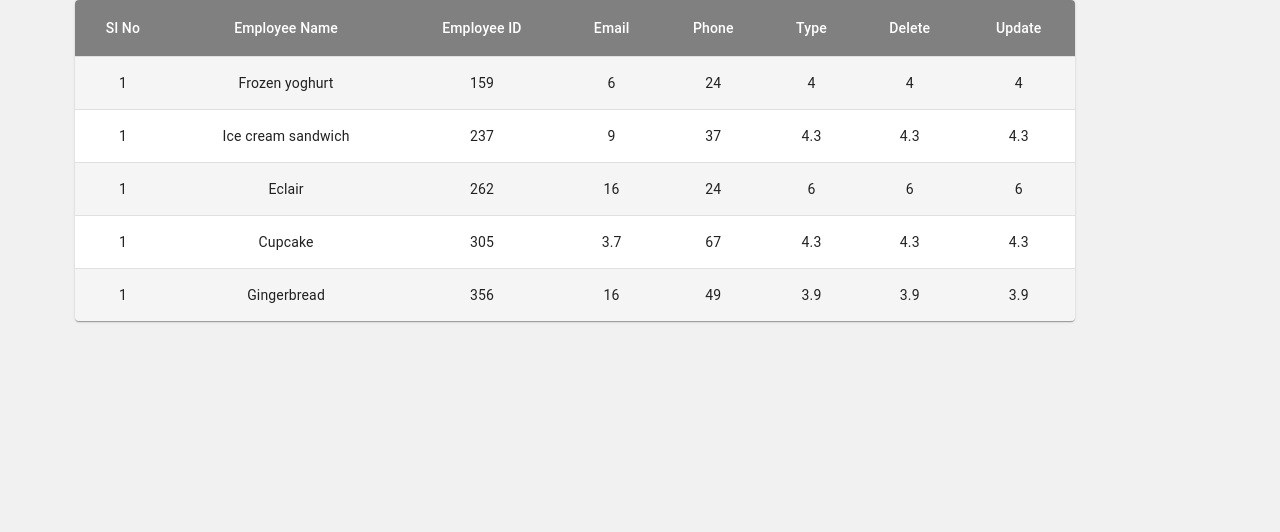
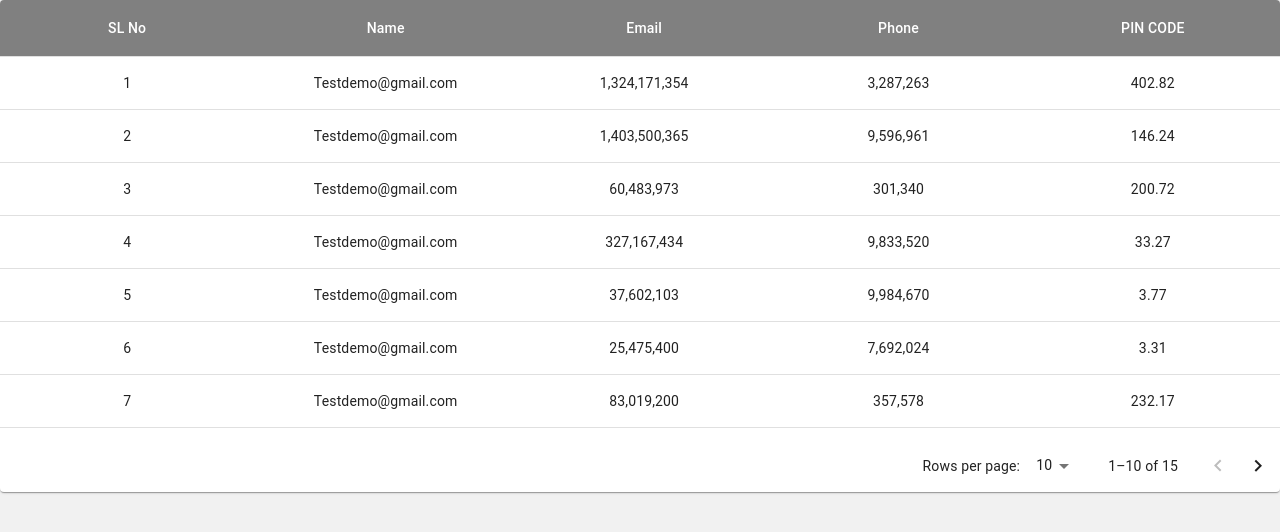
Before and after one commit to KiranLali1827/eCommTask, a React (Create React App) app: page /Userslist in a window 1280 px wide. Shown: the top 532 px of the page. Built offline with nearby package versions, Linux system fonts and the light colour scheme.

Commit message:
Login and Registration Page Added

```diff
--- a/src/App.js
+++ b/src/App.js
@@ -6,6 +6,7 @@ import User from "./pages/users/user";
 import Signup from "./pages/Signup/Signup";
 import Createuser from "./pages/users/Createuser";
 import Userslist from "./pages/users/Userslist";
+import Employeelist from "./pages/users/Employeelist";
 
 
 // function App() {
@@ -63,6 +64,7 @@ function App() {
           <Route path="/Signup" element={<Signup />} exact />
           <Route path="/Createuser" element={<Createuser />} exact />
           <Route path="/Userslist" element={<Userslist />} exact />
+          <Route path="/Employeelist" element={<Employeelist />} exact />
 
 
         </Route>
--- a/src/pages/login/Login.js
+++ b/src/pages/login/Login.js
@@ -1,12 +1,125 @@
-import './login.scss'
+import React from "react";
+import Avatar from "@material-ui/core/Avatar";
+import Button from "@material-ui/core/Button";
+import CssBaseline from "@material-ui/core/CssBaseline";
+import TextField from "@material-ui/core/TextField";
+import FormControlLabel from "@material-ui/core/FormControlLabel";
+import Checkbox from "@material-ui/core/Checkbox";
+import Link from "@material-ui/core/Link";
+import Paper from "@material-ui/core/Paper";
+import Box from "@material-ui/core/Box";
+import Grid from "@material-ui/core/Grid";
+import LockOutlinedIcon from "@material-ui/icons/LockOutlined";
+import Typography from "@material-ui/core/Typography";
+import { makeStyles } from "@material-ui/core/styles";
+
+const MadeWithLove = () => (
+  <Typography variant="body2" color="textSecondary" align="center">
 
 
+  </Typography>
+);
+
+const useStyles = makeStyles(theme => ({
+  root: {
+    height: "100vh"
+  },
+  image: {
+    backgroundImage: "url(https://source.unsplash.com/random)",
+    backgroundRepeat: "no-repeat",
+    backgroundSize: "cover",
+    backgroundPosition: "center"
+  },
+  paper: {
+    margin: theme.spacing(8, 4),
+    display: "flex",
+    flexDirection: "column",
+    alignItems: "center"
+  },
+  avatar: {
+    margin: theme.spacing(1),
+    backgroundColor: theme.palette.secondary.main
+  },
+  form: {
+    width: "100%", // Fix IE 11 issue.
+    marginTop: theme.spacing(1)
+  },
+  submit: {
+    margin: theme.spacing(3, 0, 2)
+  }
+}));
+
 const Login = () => {
+  const classes = useStyles();
+
   return (
-    <div><h1>
-      Create User build table here</h1></div>
+    <Grid container component="main" className={classes.root}>
+      <CssBaseline />
+      <Grid item xs={false} sm={4} md={7} className={classes.image} />
+      <Grid item xs={12} sm={8} md={5} component={Paper} elevation={6} square>
+        <div className={classes.paper}>
+          <Avatar className={classes.avatar}>
+            <LockOutlinedIcon />
+          </Avatar>
+          <Typography component="h1" variant="h5">
+            Sign in
+          </Typography>
+          <form className={classes.form} noValidate>
+            <TextField
+              variant="outlined"
+              margin="normal"
+              required
+              fullWidth
+              id="email"
+              label="Email Address"
+              name="email"
+              autoComplete="email"
+              autoFocus
+            />
+            <TextField
+              variant="outlined"
+              margin="normal"
+              required
+              fullWidth
+              name="password"
+              label="Password"
+              type="password"
+              id="password"
+              autoComplete="current-password"
+            />
+            <FormControlLabel
+              control={<Checkbox value="remember" color="primary" />}
+              label="Remember me"
+            />
+            <Button
+              type="submit"
+              fullWidth
+              variant="contained"
+              color="primary"
+              className={classes.submit}
+            >
+              Sign In
+            </Button>
+            <Grid container>
+              <Grid item xs>
+                <Link href="#" variant="body2">
+                  Forgot password?
+                </Link>
+              </Grid>
+              <Grid item>
+                <Link href="/signup" variant="body2">
+                  {"Don't have an account? Sign Up"}
+                </Link>
+              </Grid>
+            </Grid>
+            <Box mt={5}>
+              <MadeWithLove />
+            </Box>
+          </form>
+        </div>
+      </Grid>
+    </Grid>
+  );
+};
 
-  )
-}
-
-export default Login
+export default Login;
--- a/src/pages/users/Createuser.scss
+++ /dev/null
@@ -1,29 +0,0 @@
-$small: 360px;
-$small_medium: 375px;
-$medium: 900px;
-$isBigScreen: 1824px;
-$isTabletOrMobile: 1224px;
-$isPortrait: '(orientation: portrait)';
-$isRetina: 2dppx;
-$isDesktopOrLaptop: 1224px;
-$isBigScreen: 1824px;
-
-
-.productCust {
-background-color: white;
-width: 80vw;
-margin-left: 40px;
-}
-
-
-    // body {
-    //     .productCust {
-    //        margin-top: 23vw;
-
-    //         h2 {
-    //             color: white;
-    //             font-family: sans-serif;
-    //         }
-
-    //     }
-    // }
--- /dev/null
+++ b/src/pages/users/Employeelist.js
@@ -0,0 +1,79 @@
+import * as React from 'react';
+import { styled } from '@mui/material/styles';
+import Table from '@mui/material/Table';
+import TableBody from '@mui/material/TableBody';
+import TableCell, { tableCellClasses } from '@mui/material/TableCell';
+import TableContainer from '@mui/material/TableContainer';
+import TableHead from '@mui/material/TableHead';
+import TableRow from '@mui/material/TableRow';
+import Paper from '@mui/material/Paper';
+import { grey } from '@mui/material/colors';
+
+const StyledTableCell = styled(TableCell)(({ theme }) => ({
+  [`&.${tableCellClasses.body}`]: {
+    fontSize: 14,
+
+  },
+
+}));
+
+const StyledTableRow = styled(TableRow)(({ theme }) => ({
+  '&:nth-of-type(odd)': {
+    backgroundColor: theme.palette.action.hover,
+  },
+  // hide last border
+  '&:last-child td, &:last-child th': {
+    border: 0,
+  },
+}));
+
+function createData(name, calories, fat, carbs, protein) {
+  return { name, calories, fat, carbs, protein };
+}
+
+const rows = [
+  createData('Frozen yoghurt', 159, 6.0, 24, 4.0),
+  createData('Ice cream sandwich', 237, 9.0, 37, 4.3),
+  createData('Eclair', 262, 16.0, 24, 6.0),
+  createData('Cupcake', 305, 3.7, 67, 4.3),
+  createData('Gingerbread', 356, 16.0, 49, 3.9),
+];
+
+export default function Employeelist() {
+  return (
+    <TableContainer style={{width:'1000px', marginLeft:'75px'}} component={Paper}>
+      <Table  aria-label="customized table">
+        <TableHead>
+          <TableRow>
+          <StyledTableCell style={{backgroundColor:'grey', color:'white', textAlign:'center'}} >Sl No </StyledTableCell>
+            <StyledTableCell style={{backgroundColor:'grey', color:'white', textAlign:'center'}} >Employee Name </StyledTableCell>
+            <StyledTableCell style={{backgroundColor:'grey', color:'white', textAlign:'center'}} >Employee ID </StyledTableCell>
+            <StyledTableCell style={{backgroundColor:'grey', color:'white', textAlign:'center'}} >Email</StyledTableCell>
+            <StyledTableCell style={{backgroundColor:'grey', color:'white', textAlign:'center'}} >Phone</StyledTableCell>
+            <StyledTableCell style={{backgroundColor:'grey', color:'white', textAlign:'center'}}>Type</StyledTableCell>
+            <StyledTableCell style={{backgroundColor:'grey', color:'white', textAlign:'center'}}>Delete</StyledTableCell>
+            <StyledTableCell style={{backgroundColor:'grey', color:'white', textAlign:'center'}}>Update</StyledTableCell>
+          </TableRow>
+        </TableHead>
+        <TableBody>
+          {rows.map((row) => (
+            <StyledTableRow  key={row.name}>
+              <StyledTableCell style={{textAlign:'center'}} component="th" scope="row">
+               1
+              </StyledTableCell>
+              <StyledTableCell style={{textAlign:'center'}} component="th" scope="row">
+                {row.name}
+              </StyledTableCell>
+              <StyledTableCell  style={{textAlign:'center'}} >{row.calories}</StyledTableCell>
+              <StyledTableCell style={{textAlign:'center'}} >{row.fat}</StyledTableCell>
+              <StyledTableCell style={{textAlign:'center'}}>{row.carbs}</StyledTableCell>
+              <StyledTableCell style={{textAlign:'center'}}>{row.protein}</StyledTableCell>
+              <StyledTableCell style={{textAlign:'center'}} >{row.protein}</StyledTableCell>
+              <StyledTableCell style={{textAlign:'center'}}>{row.protein}</StyledTableCell>
+            </StyledTableRow>
+          ))}
+        </TableBody>
+      </Table>
+    </TableContainer>
+  );
+}
--- a/src/pages/users/Userslist.js
+++ b/src/pages/users/Userslist.js
@@ -1,79 +1,123 @@
 import * as React from 'react';
-import { styled } from '@mui/material/styles';
+import Paper from '@mui/material/Paper';
 import Table from '@mui/material/Table';
 import TableBody from '@mui/material/TableBody';
-import TableCell, { tableCellClasses } from '@mui/material/TableCell';
+import TableCell from '@mui/material/TableCell';
 import TableContainer from '@mui/material/TableContainer';
 import TableHead from '@mui/material/TableHead';
+import TablePagination from '@mui/material/TablePagination';
 import TableRow from '@mui/material/TableRow';
-import Paper from '@mui/material/Paper';
-import { grey } from '@mui/material/colors';
 
-const StyledTableCell = styled(TableCell)(({ theme }) => ({
-  [`&.${tableCellClasses.body}`]: {
-    fontSize: 14,
+const columns = [
+  { id: 'name', label: 'SL No', minWidth: 170 },
+  { id: 'code', label: 'Name', minWidth: 100 },
+  {
+    id: 'population',
+    label: 'Email',
+    minWidth: 170,
+    align: 'right',
+    format: (value) => value.toLocaleString('en-US'),
+  },
+  {
+    id: 'size',
+    label: 'Phone',
+    minWidth: 170,
+    align: 'right',
+    format: (value) => value.toLocaleString('en-US'),
+  },
+  {
+    id: 'density',
+    label: 'PIN CODE',
+    minWidth: 170,
+    align: 'right',
+    format: (value) => value.toFixed(2),
+  },
+];
 
-  },
-
-}));
-
-const StyledTableRow = styled(TableRow)(({ theme }) => ({
-  '&:nth-of-type(odd)': {
-    backgroundColor: theme.palette.action.hover,
-  },
-  // hide last border
-  '&:last-child td, &:last-child th': {
-    border: 0,
-  },
-}));
-
-function createData(name, calories, fat, carbs, protein) {
-  return { name, calories, fat, carbs, protein };
+function createData(name, code, population, size) {
+  const density = population / size;
+  return { name, code, population, size, density };
 }
 
 const rows = [
-  createData('Frozen yoghurt', 159, 6.0, 24, 4.0),
-  createData('Ice cream sandwich', 237, 9.0, 37, 4.3),
-  createData('Eclair', 262, 16.0, 24, 6.0),
-  createData('Cupcake', 305, 3.7, 67, 4.3),
-  createData('Gingerbread', 356, 16.0, 49, 3.9),
+  createData('1', 'Testdemo@gmail.com', 1324171354, 3287263),
+  createData('2', 'Testdemo@gmail.com', 1403500365, 9596961),
+  createData('3', 'Testdemo@gmail.com', 60483973, 301340),
+  createData('4', 'Testdemo@gmail.com', 327167434, 9833520),
+  createData('5', 'Testdemo@gmail.com', 37602103, 9984670),
+  createData('6', 'Testdemo@gmail.com', 25475400, 7692024),
+  createData('7', 'Testdemo@gmail.com', 83019200, 357578),
+  createData('8', 'Testdemo@gmail.com', 4857000, 70273),
+  createData('9', 'Testdemo@gmail.com', 126577691, 1972550),
+  createData('10', 'Testdemo@gmail.com', 126317000, 377973),
+  createData('11', 'Testdemo@gmail.com', 67022000, 640679),
+  createData('12', 'Testdemo@gmail.com', 67545757, 242495),
+  createData('13', 'Testdemo@gmail.com', 146793744, 17098246),
+  createData('14', 'Testdemo@gmail.com', 200962417, 923768),
+  createData('15', 'Testdemo@gmail.com', 210147125, 8515767),
 ];
 
-export default function CustomizedTables() {
+export default function Userslist() {
+  const [page, setPage] = React.useState(0);
+  const [rowsPerPage, setRowsPerPage] = React.useState(10);
+
+  const handleChangePage = (event, newPage) => {
+    setPage(newPage);
+  };
+
+  const handleChangeRowsPerPage = (event) => {
+    setRowsPerPage(+event.target.value);
+    setPage(0);
+  };
+
   return (
-    <TableContainer style={{width:'1000px', marginLeft:'75px'}} component={Paper}>
-      <Table  aria-label="customized table">
+    <Paper sx={{ width: '100%', overflow: 'hidden' }}>
+      <TableContainer sx={{ maxHeight: 440 }}>
+        <Table stickyHeader aria-label="sticky table">
           <TableHead>
             <TableRow>
-          <StyledTableCell style={{backgroundColor:'grey', color:'white', textAlign:'center'}} >Sl No </StyledTableCell>
-            <StyledTableCell style={{backgroundColor:'grey', color:'white', textAlign:'center'}} >Employee Name </StyledTableCell>
-            <StyledTableCell style={{backgroundColor:'grey', color:'white', textAlign:'center'}} >Employee ID </StyledTableCell>
-            <StyledTableCell style={{backgroundColor:'grey', color:'white', textAlign:'center'}} >Email</StyledTableCell>
-            <StyledTableCell style={{backgroundColor:'grey', color:'white', textAlign:'center'}} >Phone</StyledTableCell>
-            <StyledTableCell style={{backgroundColor:'grey', color:'white', textAlign:'center'}}>Type</StyledTableCell>
-            <StyledTableCell style={{backgroundColor:'grey', color:'white', textAlign:'center'}}>Delete</StyledTableCell>
-            <StyledTableCell style={{backgroundColor:'grey', color:'white', textAlign:'center'}}>Update</StyledTableCell>
+              {columns.map((column) => (
+                <TableCell
+                  key={column.id}
+                  align={column.align}
+                  style={{ minWidth: column.minWidth, backgroundColor:'grey', color:'white', textAlign:'center'}}
+                >
+                  {column.label}
+                </TableCell>
+              ))}
             </TableRow>
           </TableHead>
-        <TableBody>
-          {rows.map((row) => (
-            <StyledTableRow  key={row.name}>
-              <StyledTableCell style={{textAlign:'center'}} component="th" scope="row">
-               1
-              </StyledTableCell>
-              <StyledTableCell style={{textAlign:'center'}} component="th" scope="row">
-                {row.name}
-              </StyledTableCell>
-              <StyledTableCell  style={{textAlign:'center'}} >{row.calories}</StyledTableCell>
-              <StyledTableCell style={{textAlign:'center'}} >{row.fat}</StyledTableCell>
-              <StyledTableCell style={{textAlign:'center'}}>{row.carbs}</StyledTableCell>
-              <StyledTableCell style={{textAlign:'center'}}>{row.protein}</StyledTableCell>
-              <StyledTableCell style={{textAlign:'center'}} >{row.protein}</StyledTableCell>
-              <StyledTableCell style={{textAlign:'center'}}>{row.protein}</StyledTableCell>
-            </StyledTableRow>
-          ))}
+          <TableBody  >
+            {rows
+              .slice(page * rowsPerPage, page * rowsPerPage + rowsPerPage)
+              .map((row) => {
+                return (
+                  <TableRow hover role="checkbox" tabIndex={-1} key={row.code}>
+                    {columns.map((column) => {
+                      const value = row[column.id];
+                      return (
+                        <TableCell style={{textAlign:'center'}} key={column.id} align={column.align}>
+                          {column.format && typeof value === 'number'
+                            ? column.format(value)
+                            : value}
+                        </TableCell>
+                      );
+                    })}
+                  </TableRow>
+                );
+              })}
           </TableBody>
         </Table>
       </TableContainer>
+      <TablePagination
+        rowsPerPageOptions={[10, 25, 100]}
+        component="div"
+        count={rows.length}
+        rowsPerPage={rowsPerPage}
+        page={page}
+        onPageChange={handleChangePage}
+        onRowsPerPageChange={handleChangeRowsPerPage}
+      />
+    </Paper>
   );
 }
--- a/src/pages/users/user.js
+++ b/src/pages/users/user.js
@@ -5,7 +5,7 @@ import SegmentedControl from "./SegmentedControl";
 import { useNavigate } from "react-router-dom";
 import Createuser from "./Createuser";
 import Userslist from "./Userslist";
-
+import EmployeeList from './Employeelist'
 
 
 
@@ -31,13 +31,13 @@ const User = () => {
                   ref: useRef(),
                 },
                 {
-                  label: "Employee",
-                  value: "Employee",
+                  label: "User",
+                  value: "User",
                   ref: useRef(),
                 },
                 {
-                  label: "User",
-                  value: "User",
+                  label: "Employee",
+                  value: "Employee",
                   ref: useRef(),
                 }
               ]}
@@ -46,8 +46,8 @@ const User = () => {
             <p className="selected-item">
             {<div>
             {selectedValue1 == "Create Users"? <Createuser /> : ""}
-            {selectedValue1 == "Employee"? <Userslist />: ""}
-            {selectedValue1 == "User"? <h1>Customer Data</h1> : ""}
+            {selectedValue1 == "User"? <Userslist />: ""}
+            {selectedValue1 == "Employee"? <EmployeeList /> : ""}
             </div>}
 
             </p>
```
Also changed, not shown: package.json (+5 -3 lines), 1 other file (tests, documents, lock files or other folders). Lines whose indentation alone changed are shown as unchanged.
